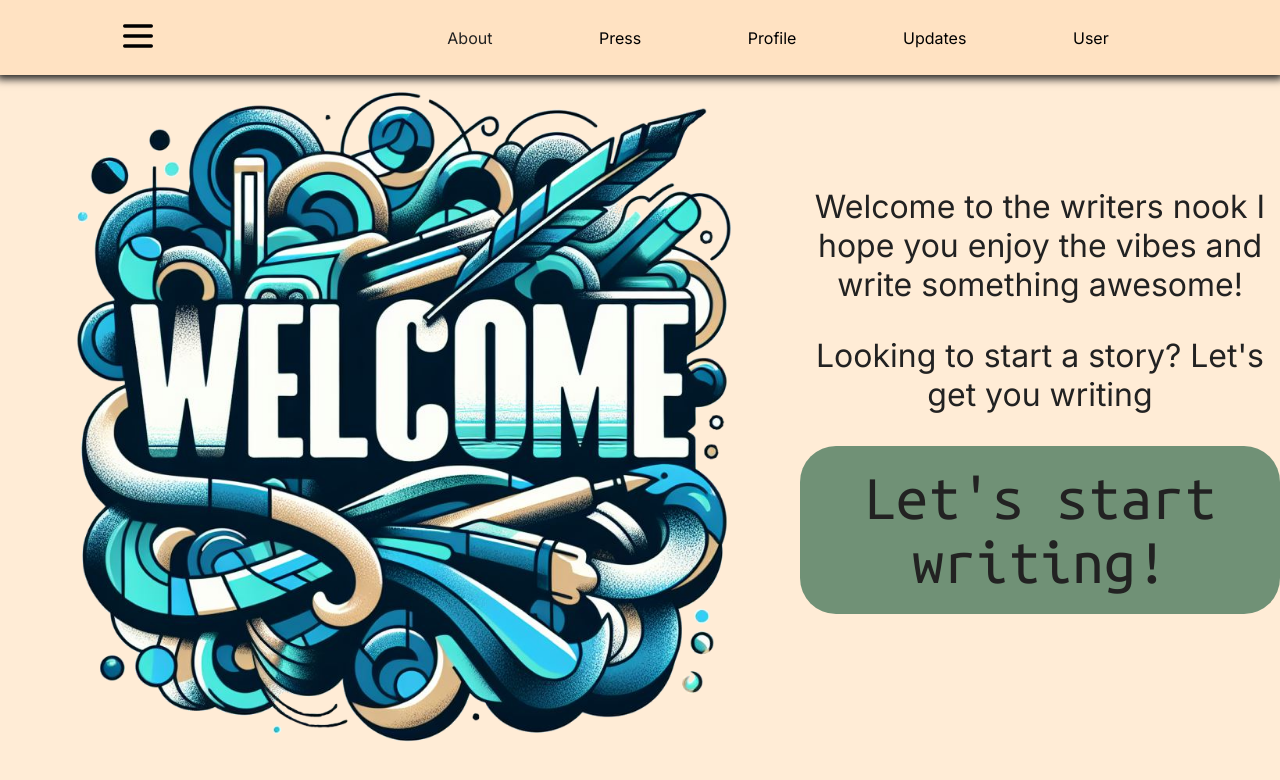
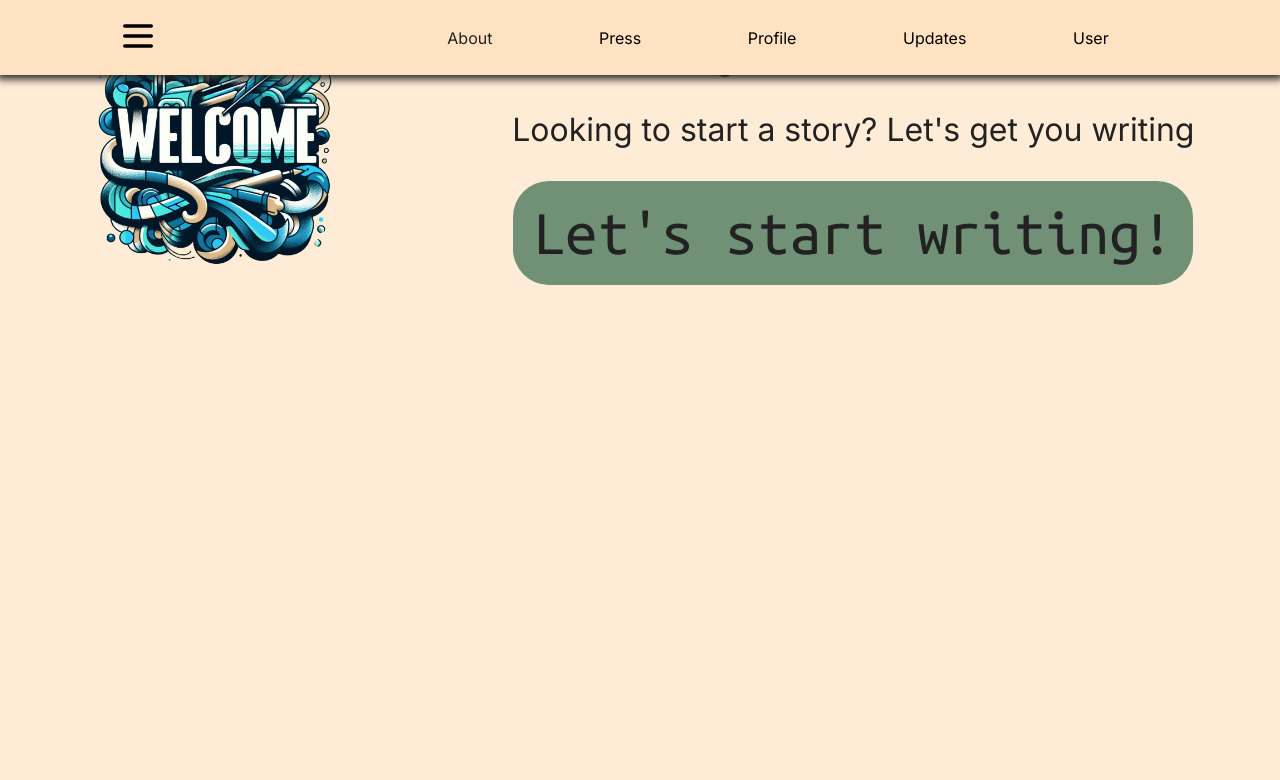
Before and after one commit to IsaacWild/writers-nook, a Next.js app: page /welcome in a window 1280 px wide. Shown: the top 780 px of the page. Built offline with nearby package versions, Linux system fonts and the light colour scheme.

Commit message:
style: Update padding values and image styling in welcome page.

```diff
--- a/app/globals.css
+++ b/app/globals.css
@@ -116,8 +116,8 @@ main {
   flex-direction: column;
   justify-content: space-between;
   align-items: center;
-  padding: 1.5rem;
-  padding-top: 90px;
+  padding: var(--spacing-500) var(--spacing-200);
+  padding-top: 100px;
   gap: 1.5rem;
   min-height: 100vh;
 }
--- a/app/welcome/page.module.css
+++ b/app/welcome/page.module.css
@@ -4,16 +4,20 @@
     grid-template-columns: 1fr 2fr;
 }
 
+.imageWrapper{
+    background: center / contain no-repeat url("../../public/welcomeSplash.png");
+}
+
 .container p {
     /* border: green dotted; */
     font-size: var(--text-medium);
-    text-align: center;
+    /* text-align: center; */
 }
 
 .wrapper{
     /* border: solid goldenrod; */
     display: flex;
     flex-direction: column;
-    justify-content: center;
     gap: var(--spacing-400);
+    align-items: center;
 }
--- a/app/welcome/page.tsx
+++ b/app/welcome/page.tsx
@@ -1,16 +1,12 @@
 import Image from "next/image";
 import styles from "./page.module.css";
-import StartWritingButton from "../components/button/button";
+import StartWritingButton from "../../components/button/button";
 
 export default function Welcome() {
   return (
     <div className={styles.container}>
-      <Image
-        src="/welcomeSplash.png"
-        alt="Welcome Icon"
-        width={800}
-        height={800}
-      />
+      <div className={styles.imageWrapper}>
+      </div>
       <div className={styles.wrapper}>
         <p>
           Welcome to the writers nook I hope you enjoy the vibes and write
```
Also changed, not shown: components/button/button.module.css (renamed from app/components/button/button.module.css), components/button/button.tsx (renamed from app/components/button/button.tsx).
